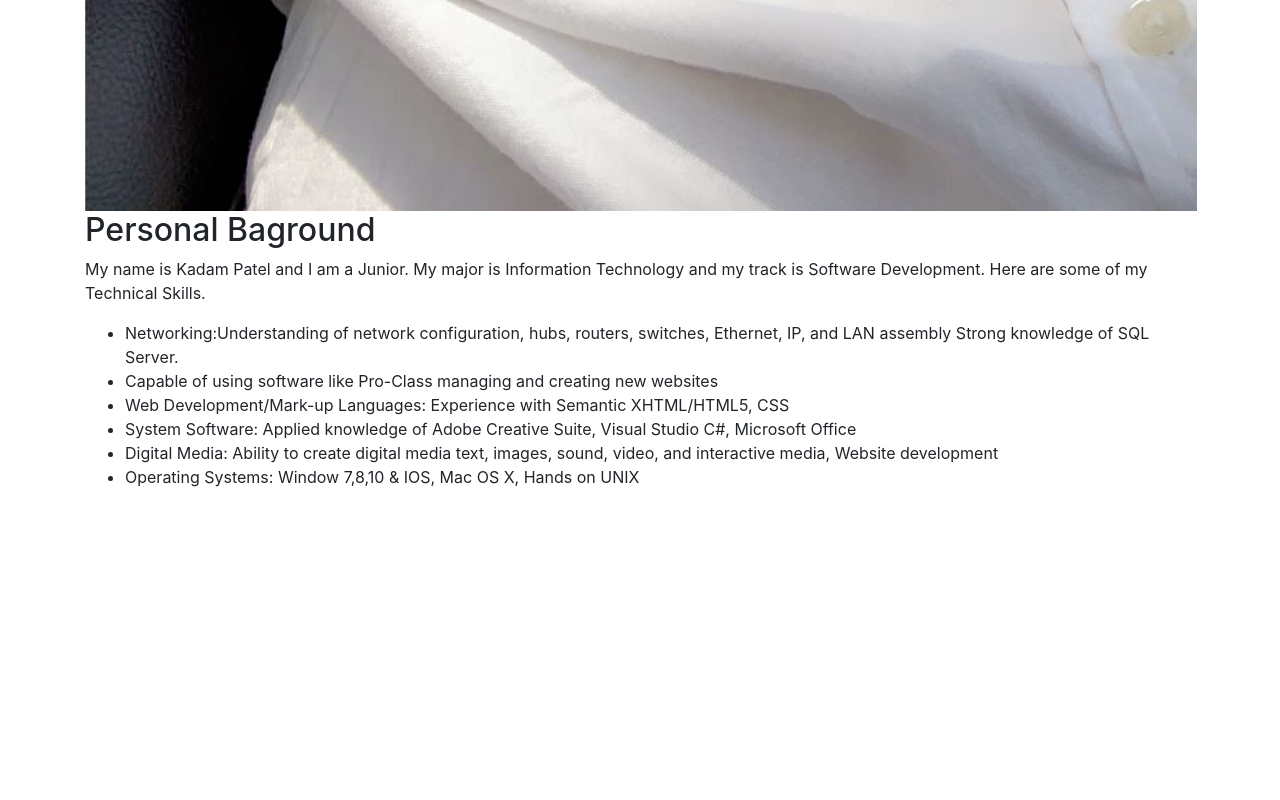
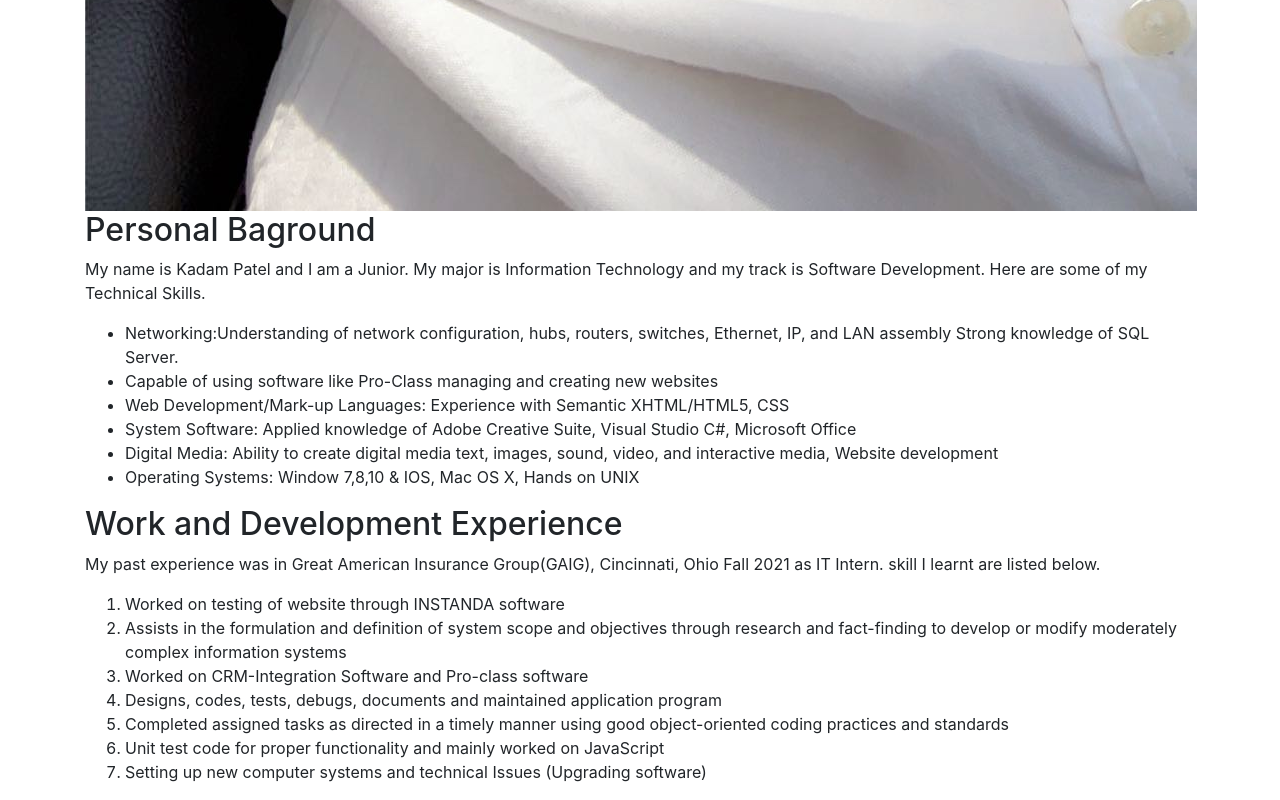
Before and after one commit to IT3049C-Students/OnlinePortfolio, a website: page index.html in a window 1280 px wide. Shown: the part 2053-2853 px from the top of the page. Before the commit the page ends 2558 px from the top, so only its background shows below. Drawn offline with nearby package versions, Linux system fonts and the light colour scheme.

Commit message:
Added Work and Development Experience

```diff
--- a/index.html
+++ b/index.html
@@ -34,6 +34,23 @@
         <li>Operating Systems: Window 7,8,10 & IOS, Mac OS X, Hands on UNIX</li>
       </ul>
     </div>
+
+    <div class="Section">
+      <h2 id="experience">Work and Development Experience</h2>
+      <p>My past experience was in Great American Insurance Group(GAIG), Cincinnati, Ohio Fall 2021 as IT Intern.
+        skill I learnt are listed below.</p>
+      <ol>
+        <li>Worked on testing of website through INSTANDA software</li>
+        <li>Assists in the formulation and definition of system scope and objectives through research and fact-finding
+          to develop or modify moderately complex information systems</li>
+        <li>Worked on CRM-Integration Software and Pro-class software</li>
+        <li>Designs, codes, tests, debugs, documents and maintained application program</li>
+        <li>Completed assigned tasks as directed in a timely manner using good object-oriented coding practices and
+          standards</li>
+        <li>Unit test code for proper functionality and mainly worked on JavaScript</li>
+        <li>Setting up new computer systems and technical Issues (Upgrading software)</li>
+      </ol>
+    </div>
   </div>
 
   <script src="resources/scripts/index.js"></script>
```
